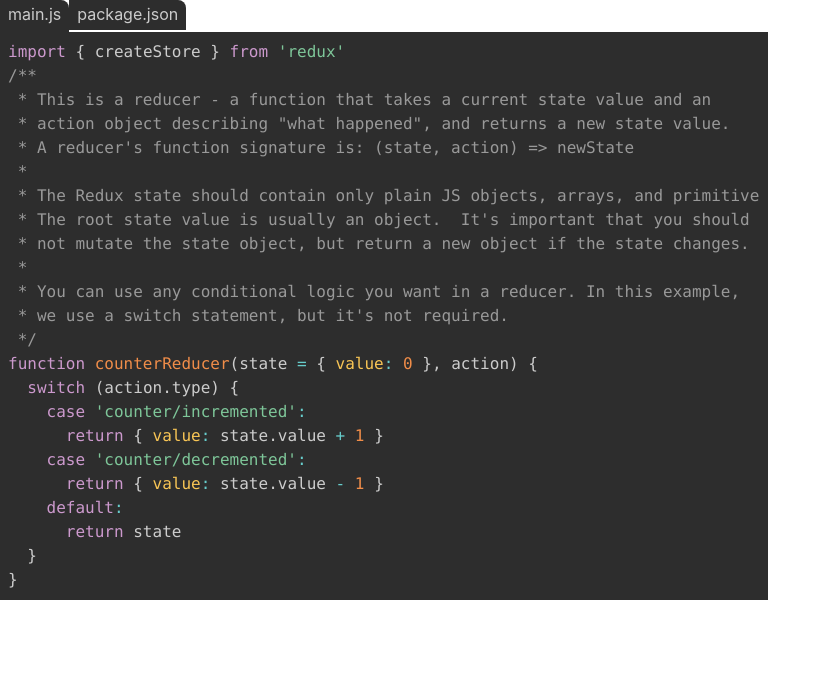
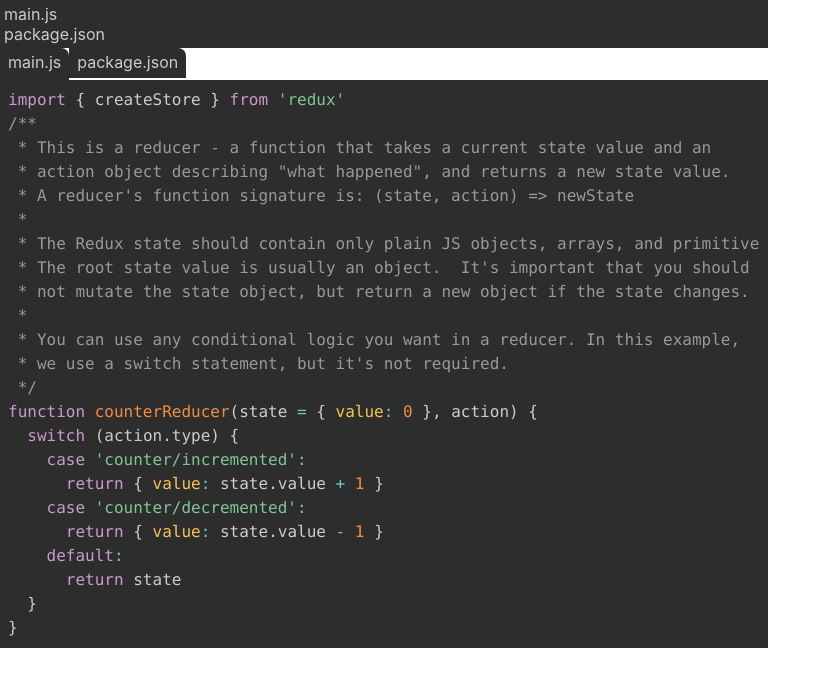
Before and after one commit to richardimaoka/react-component-factory, a React (Create React App) app: page / in a window 1280 px wide. Shown: the top 686 px of the page, without its empty margins (0-831 px from the left). Built offline with nearby package versions, Linux system fonts and the light colour scheme.

Commit message:
file and directory

```diff
--- a/src/App.tsx
+++ b/src/App.tsx
@@ -265,6 +265,85 @@ const fileContentPackageJson = `{
 }
 `
 
+export const FileIcon = (): JSX.Element => {
+  return (
+    <div>
+      <svg
+        xmlns="http://www.w3.org/2000/svg"
+        width="20px"
+        height="20px"
+        css={css`
+          fill: rgb(83, 100, 113);
+        `}
+        viewBox="0 0 40 40"
+      >
+        <g>
+          <rect x="-6" y="-64" width="50" height="108" />
+        </g>
+        <g>
+          <g>
+            <path
+              id="rect1662"
+              d="M9.43,1.5a4,4,0,0,0-4,4V34.54a4,4,0,0,0,4,4H30.57a4,4,0,0,0,4-4V9.43a1.33,1.33,0,0,0-.39-.94l-6.61-6.6a1.31,1.31,0,0,0-.93-.39Zm0,2.64H24v4a4,4,0,0,0,4,4h4V34.54a1.29,1.29,0,0,1-1.32,1.32H9.43a1.29,1.29,0,0,1-1.32-1.32V5.46A1.29,1.29,0,0,1,9.43,4.14Zm17.18.55,4.74,4.74H27.93a1.29,1.29,0,0,1-1.32-1.32Z"
+            />
+          </g>
+        </g>
+      </svg>
+    </div>
+  )
+}
+
+export const DirectoryIcon = (): JSX.Element => {
+  return (
+    <div>
+      <svg
+        xmlns="http://www.w3.org/2000/svg"
+        width="20px"
+        height="20px"
+        css={css`
+          fill: rgb(83, 100, 113);
+        `}
+        viewBox="0 0 40 40"
+      >
+        <g>
+          <rect x="-6" y="-4" width="50" height="108" />
+        </g>
+        <g>
+          <g>
+            <path d="M5.25,3.91a4,4,0,0,0-4,4V32.07a4,4,0,0,0,4,4h29.5a4,4,0,0,0,4-4V13.29a4,4,0,0,0-4-4H20.65L17.72,5.56a4,4,0,0,0-3.08-1.65Zm0,2.68h9.39c.29,0,.61.18,1,.64L19,11.44A1.31,1.31,0,0,0,20,12H34.75a1.32,1.32,0,0,1,1.34,1.34V32.07a1.3,1.3,0,0,1-1.34,1.34H5.25a1.3,1.3,0,0,1-1.34-1.34V7.93A1.3,1.3,0,0,1,5.25,6.59Z" />
+          </g>
+        </g>
+      </svg>
+    </div>
+  )
+}
+
+interface FileTreeProps {
+  filenames: string[] //it should be recursive file nodes
+}
+
+export const FileTree = ({ filenames }: FileTreeProps): JSX.Element => (
+  <div
+    css={css`
+      padding: 4px;
+      background-color: #2d2d2d;
+    `}
+  >
+    {filenames.map((filename, index) => {
+      return (
+        <div
+          key={index}
+          css={css`
+            color: #ccc;
+          `}
+        >
+          {filename}
+        </div>
+      )
+    })}
+  </div>
+)
+
 export const MainContainer = (): JSX.Element => {
   const { /*loading,*/ error, data } = useQuery(GET_FILESET)
 
@@ -282,6 +361,7 @@ export const MainContainer = (): JSX.Element => {
             width: 768px;
           `}
         >
+          <FileTree filenames={['main.js', 'package.json']} />
           <FileViewer
             files={[
               { filename: 'main.js', filecontent: fileContentMainJs },
```
